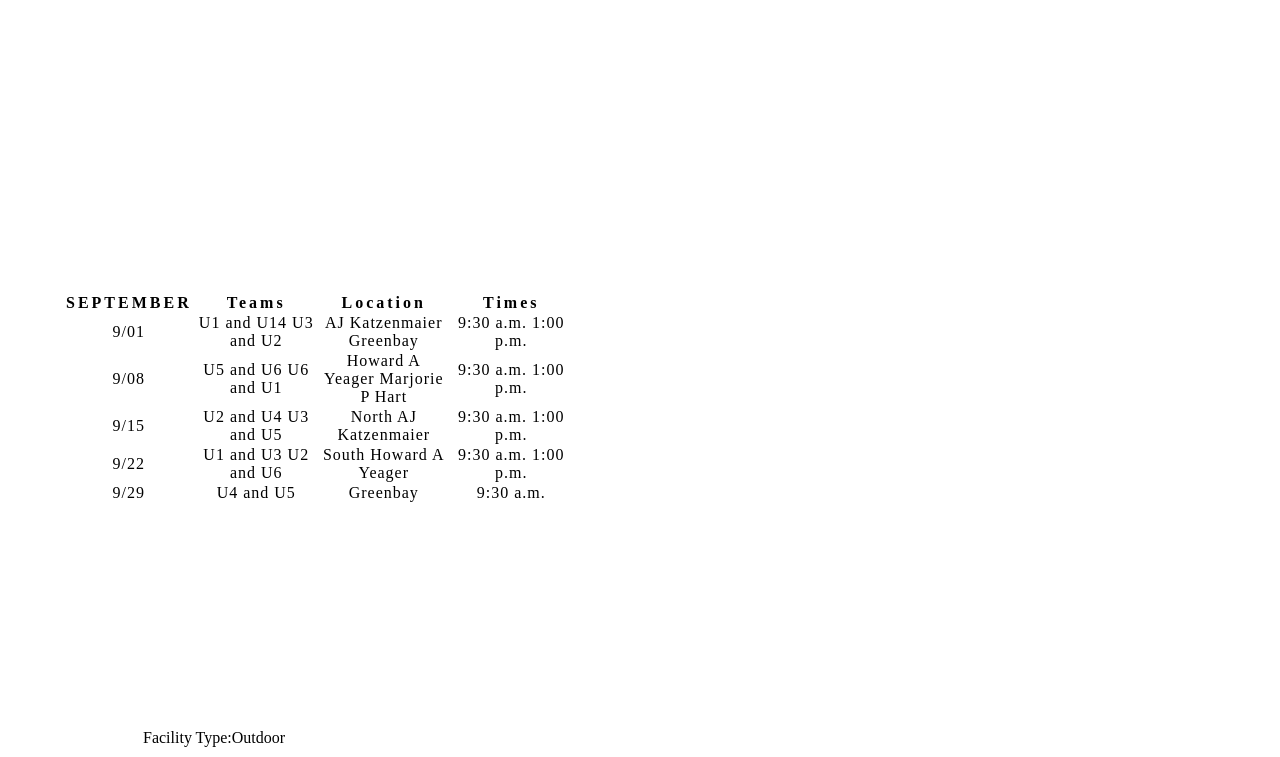
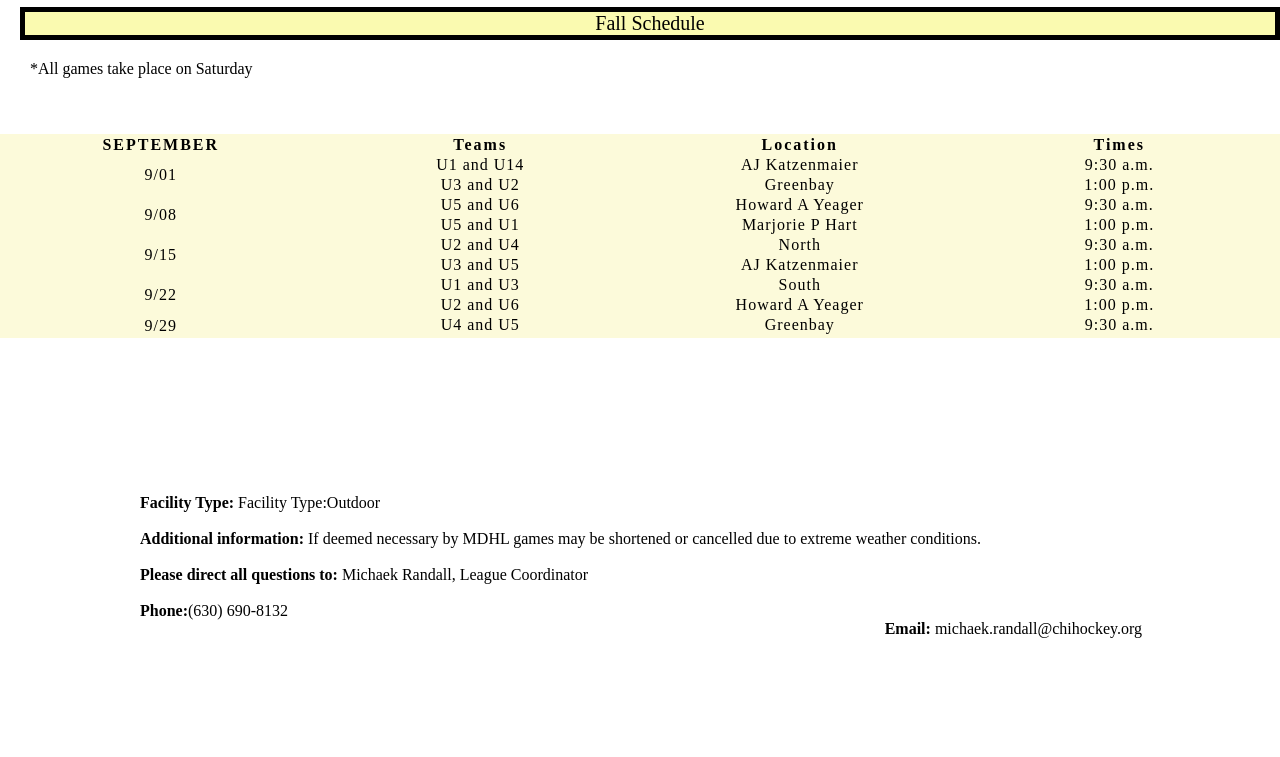
Before and after one commit to Aleluya505/Entrega1-emailcliente, a plain HTML site: page gameinfo.html in a window 1280 px wide. Shown: the part 213-970 px from the top of the page. Drawn offline with Linux system fonts and the light colour scheme.

Commit message:
organice y di estilo a la tabla

```diff
--- a/gameinfo.html
+++ b/gameinfo.html
@@ -11,68 +11,100 @@
 </head>
 
 <body>
+    <div id="banner">
+        <img id="img1" src=".//assets/design1_image1.jpg" alt="jugadores sobre hielo">
+        <div class="title">
+            <h1>Mighty Ducks Hockey League </h1>
+        </div>
+    </div>
     <div>
-        <h1 id="titleinfo">
-            Mighty Ducks Hockey League</h1>
+
         <p id="textnormal"> Fall Schedule</p>
-        <p id="textnormal">*All games take place on Saturday</p>
+        <p id="text1">*All games take place on Saturday</p>
     </div>
     <br>
     <br>
-    <table>
+    <table id="tabhead">
+        <thead>
             <tr>
                 <th>SEPTEMBER</th>
-
                 <th>Teams</th>
-
                 <th>Location</th>
-
                 <th>Times</th>
+            </tr>
+        </thead>
+        <tbody>
+            <tr>
+                <td rowspan="2">9/01</td>
+                <td>U1 and U14</td>
+                <td>AJ Katzenmaier</td>
+                <td>9:30 a.m.</td>
+            </tr>
+            <tr>
+                <td>U3 and U2</td>
+                <td>Greenbay</td>
+                <td>1:00 p.m.</td>
 
             </tr>
             <tr>
-            <td>9/01</td>
-            <td rawspan="2">U1 and U14 U3 and U2 </td>
-            <td>AJ Katzenmaier Greenbay </td>
-            <td>9:30 a.m. 1:00 p.m.</td>
+                <td rowspan="2">9/08</td>
+                <td>U5 and U6</td>
+                <td>Howard A Yeager</td>
+                <td>9:30 a.m.</td>
+
             </tr>
             <tr>
-            <td>9/08</td>
-            <td rawspan="2">U5 and U6 U6 and U1 </td>
-            <td>Howard A Yeager
-                Marjorie P Hart </td>
-            <td>9:30 a.m. 1:00 p.m.</td>
+                <td>U5 and U1</td>
+                <td>Marjorie P Hart</td>
+                <td>1:00 p.m. </td>
+
             </tr>
             <tr>
-            <td>9/15</td>
-            <td rawspan="2">U2 and U4 U3 and U5 </td>
-            <td>North AJ Katzenmaier</td>
-            <td>9:30 a.m. 1:00 p.m.</td>
+                <td rowspan="2">9/15</td>
+                <td>U2 and U4 </td>
+                <td>North</td>
+                <td>9:30 a.m.</td>
             </tr>
             <tr>
-            <td>9/22</td>
-            <td rawspan="2">U1 and U3 U2 and U6 </td>
-            <td>South Howard A Yeager</td>
-            <td>9:30 a.m. 1:00 p.m.</td>
+                <td>U3 and U5 </td>
+                <td>AJ Katzenmaier</td>
+                <td>1:00 p.m.</td>
+
             </tr>
             <tr>
-            <td>9/29</td>
+                <td rowspan="2">9/22</td>
+                <td>U1 and U3 </td>
+                <td>South</td>
+                <td>9:30 a.m.</td>
+            </tr>
+            <tr>
+                <td>U2 and U6</td>
+                <td>Howard A Yeager</td>
+                <td>1:00 p.m.</td>
+
+            </tr>
+            <tr>
+                <td rowspan="2">9/29</td>
                 <td>U4 and U5</td>
                 <td>Greenbay</td>
                 <td>9:30 a.m.</td>
             </tr>
+            <tr>
 
+            </tr>
+        </tbody>
     </table>
     <br>
     <div id="text2">
-<p> Facility Type:Outdoor</p>
+        <p><strong>Facility Type:</strong> Facility Type:Outdoor</p>
         <br>
-<p>Additional information: If deemed necessary by MDHL games may be shortened or cancelled due to extreme weather conditions.</p>
+        <p><strong>Additional information:</strong> If deemed necessary by MDHL games may be shortened or cancelled due to extreme
+            weather conditions.</p>
         <br>
-<p>Please direct all questions to: Michaek Randall, League Coordinator</p>
+        <p><strong>Please direct all questions to:</strong> Michaek Randall, League Coordinator</p>
         <br>
-<p>Phone:(630) 690-8132</p>
-<p>Email: michaek.randall@chihockey.org</p>
+        <p><strong>Phone:</strong>(630) 690-8132</p>
+        <p id="mail"><strong>Email:</strong> michaek.randall@chihockey.org</p>
     </div>
 
 </body>
--- a/style.css
+++ b/style.css
@@ -7,8 +7,6 @@
 }
 /* estilos del banner index.html */
 div#banner{
-
-    background-color: rgb(237, 236, 235);
     letter-spacing: 2px;
 
 }
@@ -29,8 +27,8 @@ opacity: 70%;
     margin: 20px;
     right: 30px;
     top: -70px;
-    background-color: white;
-    border-radius: 90%;
+    background-color: rgb(255, 255, 255);
+    border-radius: 35% 35% 35% 35%;
 }
 .container{
 width: 100%;
@@ -49,12 +47,15 @@ text-align: center;
     display: flex;
     flex-direction: column;
     line-height: 2;
+    padding: 0;
+    margin-right: 40px;
 
 
 }
 
 .title{
     position: absolute;
+    text-align: center;
     right: 15%;
     top: -10px;
     padding: 10%;
@@ -66,8 +67,19 @@ text-align: center;
 line-height: 1.8;
 
 }
+.subtitulo{
+    text-align: inlined;
+    margin: 10px;
+}
 /* Estilos de About */
+#texto{
 
+    padding: 0%;
+    font-weight: bold;
+    font-style: italic;
+    text-align: center;
+    vertical-align: middle;
+}
 
 
 
@@ -89,29 +101,49 @@ div{
 
 }
 #textnormal{
-    padding-left: 20px;
-    text-align: start;
+    font-size: 20px;
+    text-align: center;
     margin: 10px;
     width: 100% ;
+    border: 5px black solid;
+    background-color: rgb(250, 250, 176);
 }
+#text1{
+    font-size: 1em;
+    margin: 20px;
+}
+
 #text2{
-
 padding: 10%;
 margin: 15px;
+text-indent: 2px;
+margin: 10px;
+
 }
+#mail{
+
+   text-align: end;
+}
+
+
 /* La tabla */
 table{
-    padding: 20% 5% 5% 5%;
+    padding:  5% 5% 5%;
     table-layout: fixed;
     background-color:white;
-    width: 50%;
-    height: 50%;
+    width: 100%;
+
+}
+#tabhead{
+   background-color: rgb(252, 250, 218);
+    border: 1vh rgb(236, 238, 100);
+padding: 0;
 }
 tr{
 text-align: center;
 }
 th{
-    letter-spacing: 3px;
+    letter-spacing: 2px;
 }
 td{
 width:50%;
@@ -141,13 +173,16 @@ letter-spacing: 1px;
    font-size: 1em;
    font-style: normal;
    text-decoration: none;
+   margin: 75px;
 
 }
 h3{
     font-weight: bold;
 }
 
-
+.listap{
+    list-style-type:lower-alpha;
+}
 ol{
     padding: 10px;
     font-size:15px;
```
Also changed, not shown: about.html (+2 -2 lines), contact.html (+0 -3 lines), index.html (+3 -3 lines), rules.html (+25 -17 lines). Lines whose indentation alone changed are shown as unchanged.
